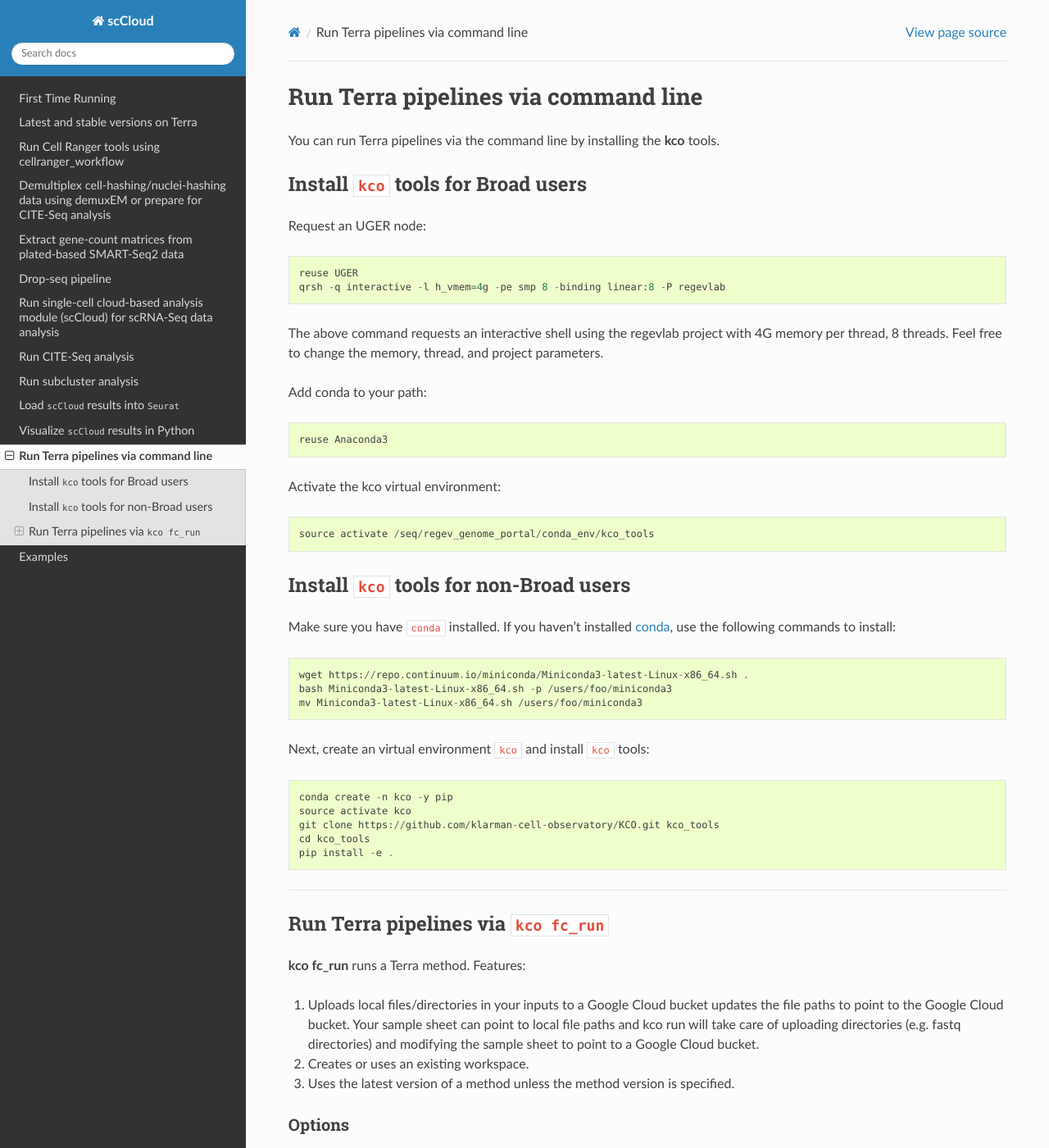
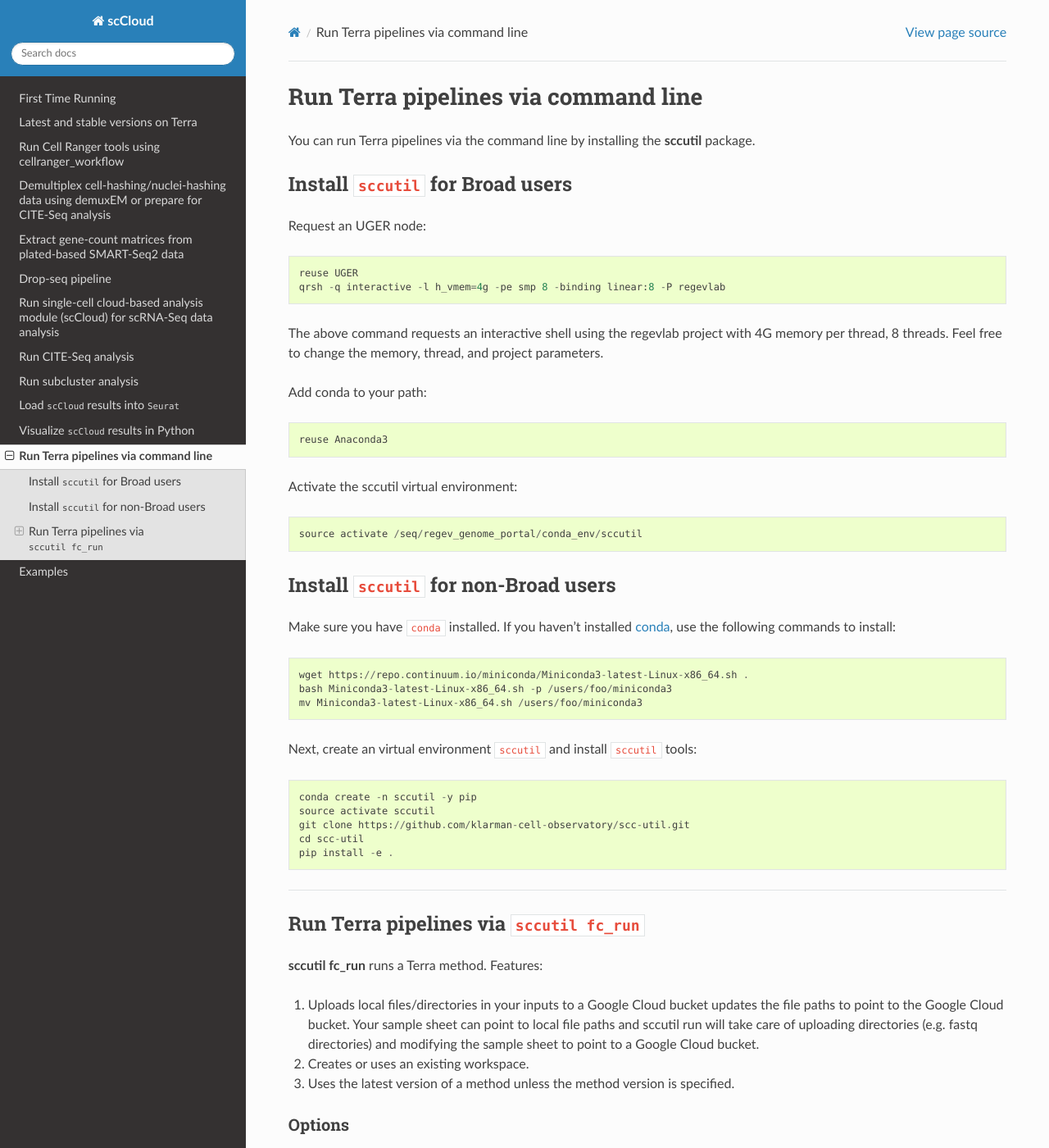
Before and after one commit to lilab-bcb/cumulus, a Sphinx documentation site: the page built from docs/command_line.rst, in a window 1280 px wide and 1400 px high. Shown: the whole window at 82% size. Built offline with Sphinx 7.4.7 and the Read the Docs theme 2.0.0, drawn with Linux system fonts in a browser that asks for light colours; some of the changed text lies outside the part shown.

Commit message:
Renamed kco to sccutil. Updated supported version of cellranger.

```diff
--- a/docs/cellranger.rst
+++ b/docs/cellranger.rst
@@ -207,11 +207,11 @@ cellranger_workflow inputs:
 	  - 0.1
 	  - 0.1
 	* - cellranger_version
-	  - cellranger version, could be 2.0.2 (count only), 2.11, 2.2.0, 3.0.0, 3.0.2
+	  - cellranger version, could be 2.0.2 (count only), 3.0.2, 3.1.0
 	  - "3.0.2"
 	  - "3.0.2"
 	* - cellranger_atac_version
-	  - cellranger-atac version, could be 1.0.0 or 1.0.1
+	  - cellranger-atac version, currently only 1.0.1
 	  - "1.0.1"
 	  - "1.0.1"
 	* - sccloud_version
--- a/docs/command_line.rst
+++ b/docs/command_line.rst
@@ -1,9 +1,9 @@
 Run Terra pipelines via command line
 ----------------------------------------------
 
-You can run Terra pipelines via the command line by installing the **kco** tools.
+You can run Terra pipelines via the command line by installing the **sccutil** package.
 
-Install ``kco`` tools for Broad users
+Install ``sccutil`` for Broad users
 ^^^^^^^^^^^^^^^^^^^^^^^^^^^^^^^^^^^^^
 Request an UGER node::
 
@@ -16,11 +16,11 @@ Add conda to your path::
 
 	reuse Anaconda3
 
-Activate the kco virtual environment::
+Activate the sccutil virtual environment::
 
-	source activate /seq/regev_genome_portal/conda_env/kco_tools
+	source activate /seq/regev_genome_portal/conda_env/sccutil
 
-Install ``kco`` tools for non-Broad users
+Install ``sccutil`` for non-Broad users
 ^^^^^^^^^^^^^^^^^^^^^^^^^^^^^^^^^^^^^^^^^
 
 Make sure you have ``conda`` installed. If you haven't installed conda_, use the following commands to install::
@@ -29,22 +29,22 @@ Make sure you have ``conda`` installed. If you haven't installed conda_, use the
 	bash Miniconda3-latest-Linux-x86_64.sh -p /users/foo/miniconda3
 	mv Miniconda3-latest-Linux-x86_64.sh /users/foo/miniconda3
 
-Next, create an virtual environment ``kco`` and install ``kco`` tools::
+Next, create an virtual environment ``sccutil`` and install ``sccutil`` tools::
 
-	conda create -n kco -y pip
-	source activate kco
-	git clone https://github.com/klarman-cell-observatory/KCO.git kco_tools
-	cd kco_tools
+	conda create -n sccutil -y pip
+	source activate sccutil
+	git clone https://github.com/klarman-cell-observatory/scc-util.git
+	cd scc-util
 	pip install -e .
 
 ---------------------------------
 
-Run Terra pipelines via ``kco fc_run``
+Run Terra pipelines via ``sccutil fc_run``
 ^^^^^^^^^^^^^^^^^^^^^^^^^^^^^^^^^^^^^^^^^^
 
-**kco fc_run** runs a Terra method. Features:
+**sccutil fc_run** runs a Terra method. Features:
 
-#. Uploads local files/directories in your inputs to a Google Cloud bucket updates the file paths to point to the Google Cloud bucket. Your sample sheet can point to local file paths and kco run will take care of uploading directories (e.g. fastq directories) and modifying the sample sheet to point to a Google Cloud bucket.
+#. Uploads local files/directories in your inputs to a Google Cloud bucket updates the file paths to point to the Google Cloud bucket. Your sample sheet can point to local file paths and sccutil run will take care of uploading directories (e.g. fastq directories) and modifying the sample sheet to point to a Google Cloud bucket.
 
 #. Creates or uses an existing workspace.
 
@@ -106,13 +106,13 @@ inputs.json:
 
 Run the following command to kick off your Terra pipeline::
 
-	kco fc_run -m scCloud/cellranger_workflow -i inputs.json -w myworkspace_namespace/myworkspace_name --bucket-folder inputs -o inputs_updated.json
+	sccutil fc_run -m scCloud/cellranger_workflow -i inputs.json -w myworkspace_namespace/myworkspace_name --bucket-folder inputs -o inputs_updated.json
 
-Upon success, **kco fc_run** returns a url pointing the the submitted Terra job.
+Upon success, **sccutil fc_run** returns a url pointing the the submitted Terra job.
 
 If for any reason, your job failed. You could rerun it without uploading files again via the following command::
 
-	kco fc_run -m scCloud/cellranger_workflow -i inputs_updated.json -w myworkspace_namespace/myworkspace_name
+	sccutil fc_run -m scCloud/cellranger_workflow -i inputs_updated.json -w myworkspace_namespace/myworkspace_name
 
 
 .. _conda: https://docs.conda.io/en/latest/miniconda.html
```
Also changed, not shown: docs/examples/example_hashing_citeseq.rst (+5 -5 lines), docs/sccutil-doc.rst (renamed from docs/kco_tool_doc.rst, +11 -11 lines).
